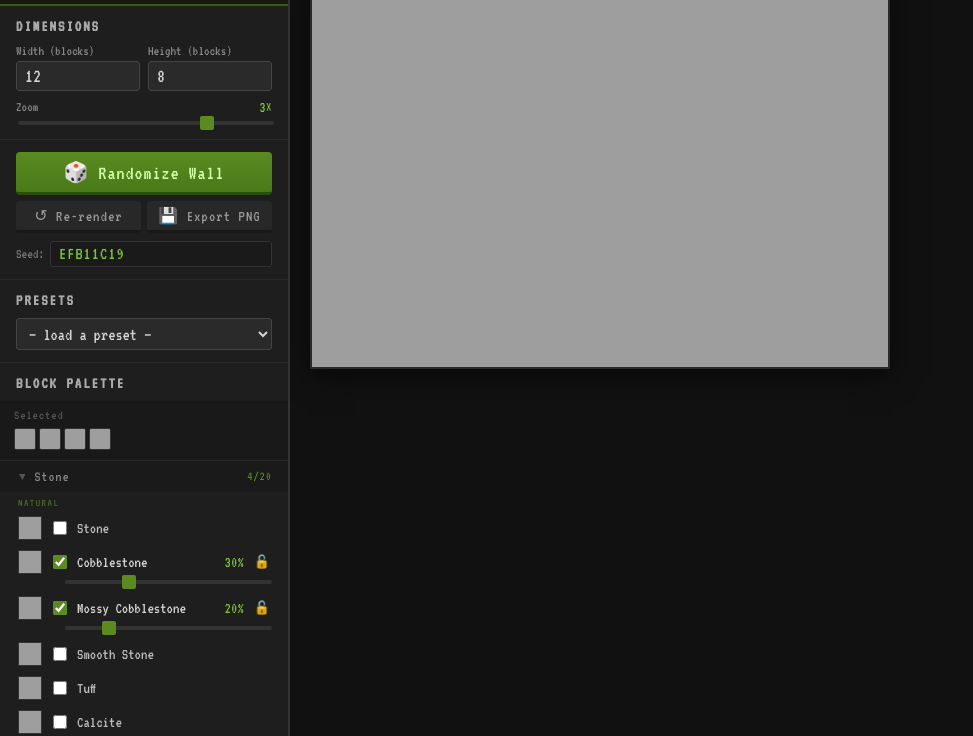
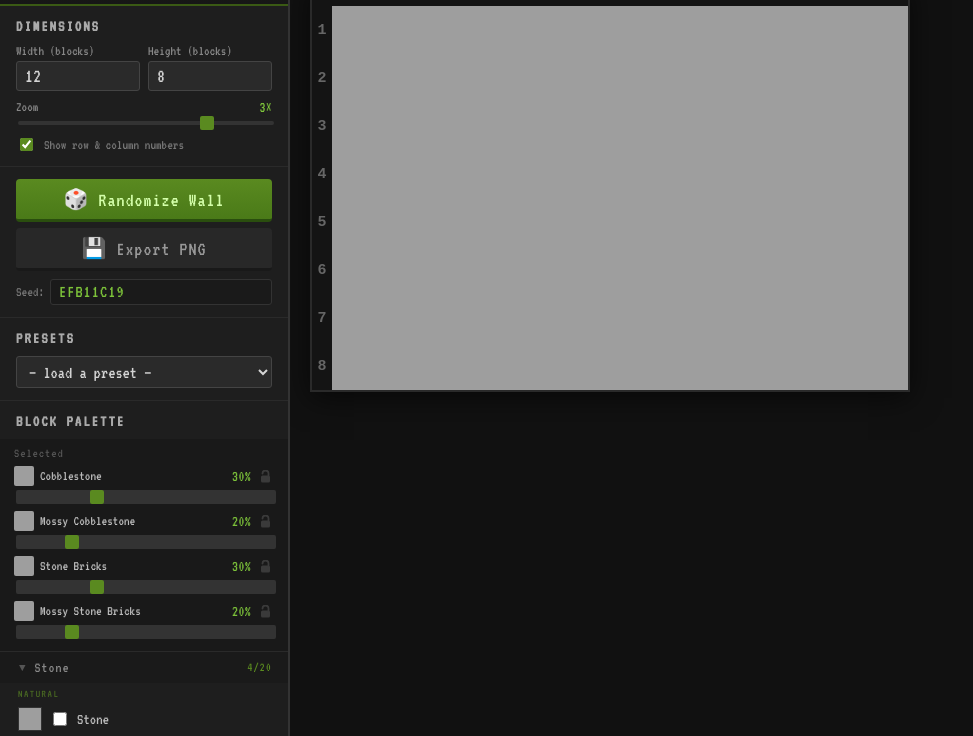
Before and after one commit to yacobwood/mc-wall-gen, a plain HTML site: page index.html in a window 1280 px wide. Shown: the part 64-800 px from the top of the page, without its empty margins (0-973 px from the left). Drawn offline with Linux system fonts and the light colour scheme.

Commit message:
Reorganise blocks, add selected panel sliders, rename to Blockwork
- Reorganise blocks into 11 categories with sub-categories (Natural,
  Polished, Tuff, Brick, Basalt, Blackstone, Fungal, Planks, Log Bark,
  Log Top, Stripped, Leaves, Ground, Sandstone, Quartz, Ocean, Ice, Misc)
- Split 'Other' into focused categories: Masonry, End, Copper, Special
- Add selected blocks panel at top of palette with sliders, percentages
  and lock buttons synced to main palette
- Fix negative percentage bug in redistributeFrom rounding correction
- Replace emoji lock icons with crisp inline SVG padlocks
- Add row/column number overlay (outside image, on by default)
- Remove redundant Re-render button
- Rename app to Blockwork — Minecraft wall designer by Yacobwood
- Update export filename prefix to blockwork-

Co-Authored-By: Claude Sonnet 4.6 <noreply@anthropic.com>

```diff
--- a/index.html
+++ b/index.html
@@ -3,7 +3,7 @@
 <head>
   <meta charset="UTF-8">
   <meta name="viewport" content="width=device-width, initial-scale=1.0">
-  <title>MC Wall Gen</title>
+  <title>Blockwork</title>
   <link rel="preconnect" href="https://fonts.googleapis.com">
   <link href="https://fonts.googleapis.com/css2?family=VT323&display=swap" rel="stylesheet">
   <style>
@@ -133,12 +133,15 @@
       border-bottom: 1px solid #2a2a2a; background: #191919;
     }
     .summary-title { font-size: 13px; color: #555; letter-spacing: 1px; margin-bottom: 6px; }
-    .summary-chips { display: flex; flex-wrap: wrap; gap: 3px; }
-    .summary-chip {
-      width: 22px; height: 22px; border-radius: 2px;
-      border: 1px solid #333; overflow: hidden; cursor: default;
+    .summary-chips { display: flex; flex-direction: column; gap: 5px; }
+    .summary-row { display: flex; flex-direction: column; gap: 2px; }
+    .summary-row-top { display: flex; align-items: center; gap: 6px; }
+    .summary-preview { display: block; flex-shrink: 0; image-rendering: pixelated; border-radius: 2px; }
+    .summary-row-name {
+      flex: 1; font-size: 14px; color: #bbb;
+      overflow: hidden; text-overflow: ellipsis; white-space: nowrap;
     }
-    .summary-chip canvas { display: block; width: 100%; height: 100%; image-rendering: pixelated; }
+    .summary-slider { width: 100%; }
 
     /* Block row — vertical layout */
     .block-row {
@@ -171,14 +174,16 @@
 
     /* Lock button */
     .lock-btn {
-      background: none; border: none; border-bottom: none;
-      font-size: 13px; padding: 0 3px; line-height: 1;
-      color: #444; cursor: pointer; flex-shrink: 0;
+      background: none; border: none;
+      padding: 0 3px; line-height: 1;
+      color: #3a3a3a; cursor: pointer; flex-shrink: 0;
       transition: color 0.15s; display: none;
+      align-items: center;
     }
-    .block-row.selected .lock-btn { display: inline; }
-    .lock-btn:hover { color: #888; }
-    .lock-btn.locked { color: #e0a020; }
+    .lock-btn svg { display: block; }
+    .block-row.selected .lock-btn, .summary-row .lock-btn { display: flex; }
+    .lock-btn:hover { color: #777; }
+    .lock-btn.locked { color: #c8902a; }
     .lock-btn:active { transform: none; }
 
     /* Percentage slider row */
@@ -215,14 +220,19 @@
     }
     #empty-msg { display: none; color: #555; font-size: 20px; padding: 40px; }
     .spacer { height: 4px; }
+    .toggle-row {
+      display: flex; align-items: center; gap: 8px;
+      margin-top: 8px; font-size: 14px; color: #777; cursor: pointer;
+    }
+    .toggle-row input { cursor: pointer; accent-color: #5a8a20; }
   </style>
 </head>
 <body>
 
 <aside id="sidebar">
   <div class="sidebar-header">
-    <h1>MC Wall Gen</h1>
-    <p>Minecraft block wall generator</p>
+    <h1>Blockwork</h1>
+    <p>Minecraft wall designer by Yacobwood</p>
   </div>
 
   <div class="sidebar-section">
@@ -244,15 +254,16 @@
       </div>
       <input type="range" id="blockSizeRange" min="0" max="4" value="2" step="1">
     </div>
+    <label class="toggle-row">
+      <input type="checkbox" id="coordsToggle" checked>
+      <span>Show row &amp; column numbers</span>
+    </label>
   </div>
 
   <div class="sidebar-section">
     <div class="btn-row">
       <button class="btn-primary" id="btnRandomize">&#x1F3B2; Randomize Wall</button>
-      <div class="small-btn-row">
-        <button class="btn-secondary" id="btnRerender">&#x21BA; Re-render</button>
-        <button class="btn-secondary" id="btnExport">&#x1F4BE; Export PNG</button>
-      </div>
+      <button class="btn-secondary" id="btnExport">&#x1F4BE; Export PNG</button>
     </div>
     <div class="spacer"></div>
     <div class="seed-row">
@@ -942,10 +953,10 @@ function updateBlockPreview(id) {
   ctx.imageSmoothingEnabled = false;
   ctx.clearRect(0, 0, 24, 24);
   ctx.drawImage(realTextures[id][0], 0, 0, 24, 24);
-  // also update summary chip if visible
-  const chip = document.querySelector(`.summary-chip[data-summary-for="${id}"]`);
-  if (chip) {
-    const cc = chip.querySelector('canvas');
+  // also update summary row preview if visible
+  const summaryRow = document.querySelector(`.summary-row[data-summary-for="${id}"]`);
+  if (summaryRow) {
+    const cc = summaryRow.querySelector('canvas');
     if (cc) { const cx = cc.getContext('2d'); cx.imageSmoothingEnabled = false; cx.drawImage(realTextures[id][0], 0, 0, 20, 20); }
   }
 }
@@ -1024,9 +1035,15 @@ function redistributeFrom(changedId, newPct) {
     }
     state.palette[free[free.length-1]] = Math.max(1, remaining - assigned);
   }
-  // Guarantee sum = 100
-  const diff = 100 - Object.values(state.palette).reduce((s,v)=>s+v, 0);
-  if (diff !== 0) state.palette[free[free.length-1]] += diff;
+  // Guarantee sum = 100, spreading any rounding error across free blocks
+  let diff = 100 - Object.values(state.palette).reduce((s,v)=>s+v, 0);
+  if (diff < 0) {
+    for (let i = free.length - 1; i >= 0 && diff < 0; i--) {
+      if (state.palette[free[i]] > 1) { state.palette[free[i]]--; diff++; }
+    }
+  } else if (diff > 0) {
+    state.palette[free[free.length-1]] += diff;
+  }
 }
 
 // Add block, take equal share from all (including new)
@@ -1061,14 +1078,28 @@ function removeBlockFromPalette(id) {
   }
 }
 
+const SVG_LOCKED   = `<svg width="11" height="13" viewBox="0 0 11 13" fill="none"><rect x="1" y="5.5" width="9" height="7" rx="1.5" fill="currentColor"/><path d="M2.5 5.5V3.5a3 3 0 0 1 6 0v2" stroke="currentColor" stroke-width="1.8" stroke-linecap="round"/></svg>`;
+const SVG_UNLOCKED = `<svg width="11" height="13" viewBox="0 0 11 13" fill="none"><rect x="1" y="5.5" width="9" height="7" rx="1.5" fill="currentColor"/><path d="M8.5 5.5V3.5a3 3 0 0 0-6 0" stroke="currentColor" stroke-width="1.8" stroke-linecap="round"/></svg>`;
+
+function toggleLock(id) {
+  if (state.locks.has(id)) { state.locks.delete(id); } else { state.locks.add(id); }
+  const locked = state.locks.has(id);
+  document.querySelectorAll(`[data-lock-for="${id}"]`).forEach(btn => {
+    btn.innerHTML = locked ? SVG_LOCKED : SVG_UNLOCKED;
+    btn.classList.toggle('locked', locked);
+  });
+}
+
 // Sync all slider DOM elements to current state.palette values
 function syncSliders() {
   const n = Object.keys(state.palette).length;
   for (const [id, pct] of Object.entries(state.palette)) {
-    const slider = document.querySelector(`input[data-pct-for="${id}"]`);
-    if (slider) { slider.value = pct; slider.max = 100 - Math.max(0, n - 1); }
-    const display = document.querySelector(`span[data-pct-display="${id}"]`);
-    if (display) display.textContent = pct + '%';
+    document.querySelectorAll(`input[data-pct-for="${id}"]`).forEach(slider => {
+      slider.value = pct; slider.max = 100 - Math.max(0, n - 1);
+    });
+    document.querySelectorAll(`span[data-pct-display="${id}"]`).forEach(display => {
+      display.textContent = pct + '%';
+    });
   }
 }
 
@@ -1116,6 +1147,7 @@ let state = {
   width:        12,
   height:       8,
   blockSizeIdx: 3,
+  showCoords:   true,
   palette:      normalizeToPercentages({cobblestone:3,mossy_cobblestone:2,stone_bricks:3,mossy_stone_bricks:2}),
   locks:        new Set(), // block IDs whose percentage is pinned
 };
@@ -1147,10 +1179,39 @@ function renderWall() {
   canvas.style.display = 'block';
   emptyMsg.style.display = 'none';
 
-  canvas.width  = state.width  * bs;
-  canvas.height = state.height * bs;
+  // Gutter sizing (computed before canvas resize)
+  const fontSize = Math.max(9, Math.min(Math.floor(bs * 0.33), 15));
+  const gutterTop  = state.showCoords ? fontSize + 8 : 0;
+  // Approximate monospace char width to avoid needing a context first
+  const gutterLeft = state.showCoords ? Math.ceil(String(state.height).length * fontSize * 0.65) + 10 : 0;
+
+  canvas.width  = state.width  * bs + gutterLeft;
+  canvas.height = state.height * bs + gutterTop;
   const ctx = canvas.getContext('2d');
   ctx.imageSmoothingEnabled = false;
+
+  // Draw gutter background
+  if (state.showCoords) {
+    ctx.fillStyle = '#141414';
+    ctx.fillRect(0, 0, canvas.width, gutterTop);          // top strip
+    ctx.fillRect(0, gutterTop, gutterLeft, canvas.height); // left strip
+
+    ctx.font = `bold ${fontSize}px monospace`;
+    ctx.fillStyle = '#666';
+
+    // Column numbers centred above each column
+    ctx.textAlign = 'center';
+    ctx.textBaseline = 'middle';
+    for (let col = 0; col < state.width; col++) {
+      ctx.fillText(String(col + 1), gutterLeft + col * bs + bs / 2, gutterTop / 2);
+    }
+
+    // Row numbers centred beside each row
+    ctx.textAlign = 'center';
+    for (let row = 0; row < state.height; row++) {
+      ctx.fillText(String(row + 1), gutterLeft / 2, gutterTop + row * bs + bs / 2);
+    }
+  }
 
   const rng = mulberry32(state.seed);
   for (let row=0; row<state.height; row++) {
@@ -1159,7 +1220,7 @@ function renderWall() {
       // Always consume 2 rng calls per cell so seed is stable regardless of texture source
       const variantVal = rng();
       const variants = realTextures[blockId] ?? ensureVariants(blockId, 32);
-      ctx.drawImage(variants[Math.floor(variantVal * variants.length)], col*bs, row*bs, bs, bs);
+      ctx.drawImage(variants[Math.floor(variantVal * variants.length)], gutterLeft + col*bs, gutterTop + row*bs, bs, bs);
     }
   }
 
@@ -1175,28 +1236,72 @@ const CATEGORIES_ORDER = ['Stone','Deepslate','Nether','Wood','Nature','Terracot
 
 function updateSelectedSummary() {
   const panel = document.getElementById('selectedSummary');
-  const chips = document.getElementById('summaryChips');
+  const list = document.getElementById('summaryChips');
   const ids = Object.keys(state.palette);
   if (ids.length === 0) { panel.style.display = 'none'; return; }
   panel.style.display = 'block';
-  chips.innerHTML = '';
+  list.innerHTML = '';
+  const n = ids.length;
   for (const id of ids) {
     const block = BLOCKS.find(b => b.id === id);
     if (!block) continue;
-    const chip = document.createElement('div');
-    chip.className = 'summary-chip';
-    chip.title = block.name;
+
+    const row = document.createElement('div');
+    row.className = 'summary-row';
+    row.dataset.summaryFor = id;
+
+    // top: thumbnail + name + pct
+    const top = document.createElement('div');
+    top.className = 'summary-row-top';
+
     const cv = document.createElement('canvas');
     cv.width = 20; cv.height = 20;
+    cv.className = 'summary-preview';
     requestAnimationFrame(() => {
       const pc = cv.getContext('2d');
       pc.imageSmoothingEnabled = false;
       const src = realTextures[id] ? realTextures[id][0] : ensureVariants(id, 1)[0];
       pc.drawImage(src, 0, 0, 20, 20);
     });
-    chip.dataset.summaryFor = id;
-    chip.appendChild(cv);
-    chips.appendChild(chip);
+
+    const nameEl = document.createElement('span');
+    nameEl.className = 'summary-row-name';
+    nameEl.textContent = block.name;
+
+    const pctEl = document.createElement('span');
+    pctEl.className = 'pct-display';
+    pctEl.dataset.pctDisplay = id;
+    pctEl.textContent = state.palette[id] + '%';
+
+    const lockBtn = document.createElement('button');
+    lockBtn.className = 'lock-btn' + (state.locks.has(id) ? ' locked' : '');
+    lockBtn.title = 'Lock percentage';
+    lockBtn.innerHTML = state.locks.has(id) ? SVG_LOCKED : SVG_UNLOCKED;
+    lockBtn.dataset.lockFor = id;
+    lockBtn.addEventListener('click', () => toggleLock(id));
+
+    top.appendChild(cv);
+    top.appendChild(nameEl);
+    top.appendChild(pctEl);
+    top.appendChild(lockBtn);
+
+    // slider
+    const slider = document.createElement('input');
+    slider.type = 'range';
+    slider.className = 'pct-slider summary-slider';
+    slider.min = 1;
+    slider.max = 100 - Math.max(0, n - 1);
+    slider.value = state.palette[id];
+    slider.dataset.pctFor = id;
+    slider.addEventListener('input', () => {
+      redistributeFrom(id, parseInt(slider.value));
+      syncSliders();
+      renderWall();
+    });
+
+    row.appendChild(top);
+    row.appendChild(slider);
+    list.appendChild(row);
   }
 }
 
@@ -1308,19 +1413,9 @@ function createBlockRow(block, catBlocks, catCountSpan) {
   const lockBtn = document.createElement('button');
   lockBtn.className = 'lock-btn' + (state.locks.has(block.id) ? ' locked' : '');
   lockBtn.title = 'Lock percentage';
-  lockBtn.textContent = state.locks.has(block.id) ? '🔒' : '🔓';
-  lockBtn.addEventListener('click', e => {
-    e.stopPropagation();
-    if (state.locks.has(block.id)) {
-      state.locks.delete(block.id);
-      lockBtn.classList.remove('locked');
-      lockBtn.textContent = '🔓';
-    } else {
-      state.locks.add(block.id);
-      lockBtn.classList.add('locked');
-      lockBtn.textContent = '🔒';
-    }
-  });
+  lockBtn.innerHTML = state.locks.has(block.id) ? SVG_LOCKED : SVG_UNLOCKED;
+  lockBtn.dataset.lockFor = block.id;
+  lockBtn.addEventListener('click', e => { e.stopPropagation(); toggleLock(block.id); });
 
   top.appendChild(preview);
   top.appendChild(checkbox);
@@ -1358,7 +1453,7 @@ function createBlockRow(block, catBlocks, catCountSpan) {
     } else {
       state.locks.delete(block.id);
       lockBtn.classList.remove('locked');
-      lockBtn.textContent = '🔓';
+      lockBtn.innerHTML = SVG_UNLOCKED;
       removeBlockFromPalette(block.id);
       row.classList.remove('selected');
       pctDisplay.style.visibility = 'hidden';
@@ -1386,16 +1481,10 @@ function setupEventListeners() {
     state.seed = Math.floor(Math.random() * 0xFFFFFFFF);
     renderWall();
   });
-  document.getElementById('btnRerender').addEventListener('click', () => {
-    renderWall();
-    const btn = document.getElementById('btnRerender');
-    btn.classList.remove('btn-confirm');
-    void btn.offsetWidth; // force reflow to restart animation
-    btn.classList.add('btn-confirm');
-  });
+
   document.getElementById('btnExport').addEventListener('click', () => {
     const a = document.createElement('a');
-    a.download = `mc-wall-${state.seed.toString(16).toUpperCase()}.png`;
+    a.download = `blockwork-${state.seed.toString(16).toUpperCase()}.png`;
     a.href = document.getElementById('wall-canvas').toDataURL('image/png');
     a.click();
   });
@@ -1413,6 +1502,10 @@ function setupEventListeners() {
   bsr.addEventListener('input', () => {
     state.blockSizeIdx = parseInt(bsr.value);
     document.getElementById('blockSizeVal').textContent = ZOOM_LABELS[state.blockSizeIdx];
+    renderWall();
+  });
+  document.getElementById('coordsToggle').addEventListener('change', e => {
+    state.showCoords = e.target.checked;
     renderWall();
   });
   document.getElementById('seedInput').addEventListener('change', e => {
```
